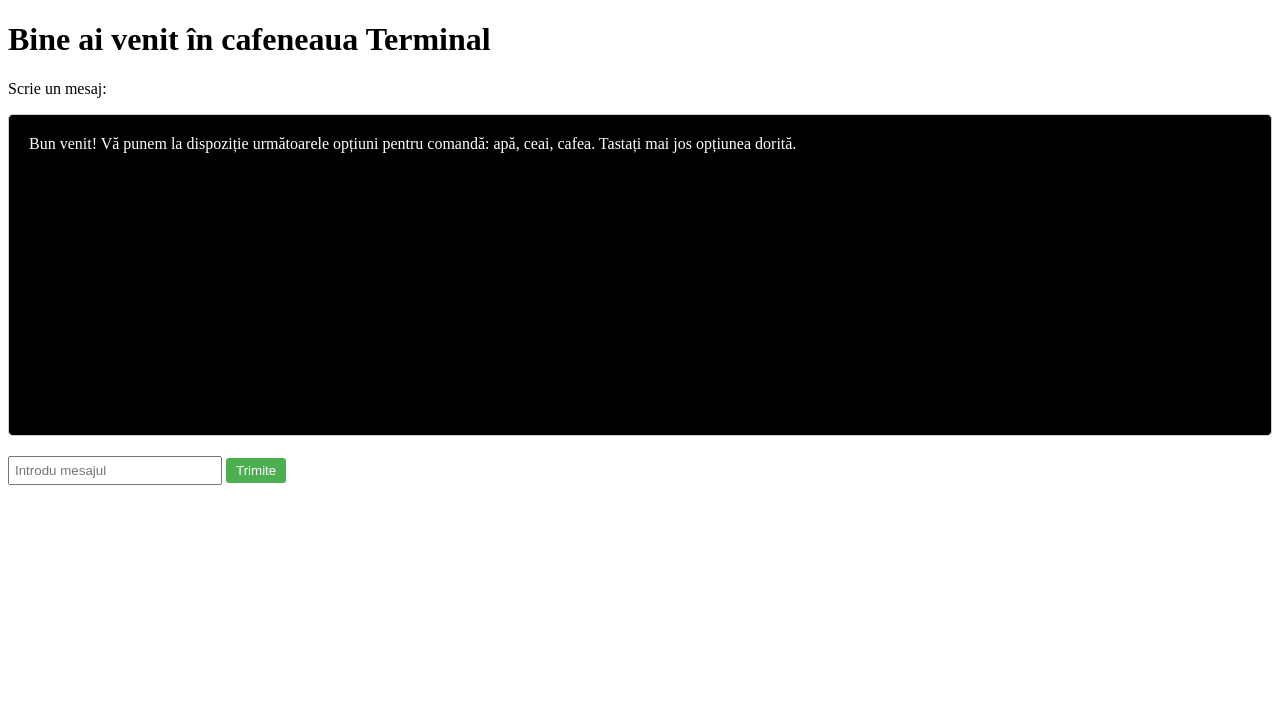
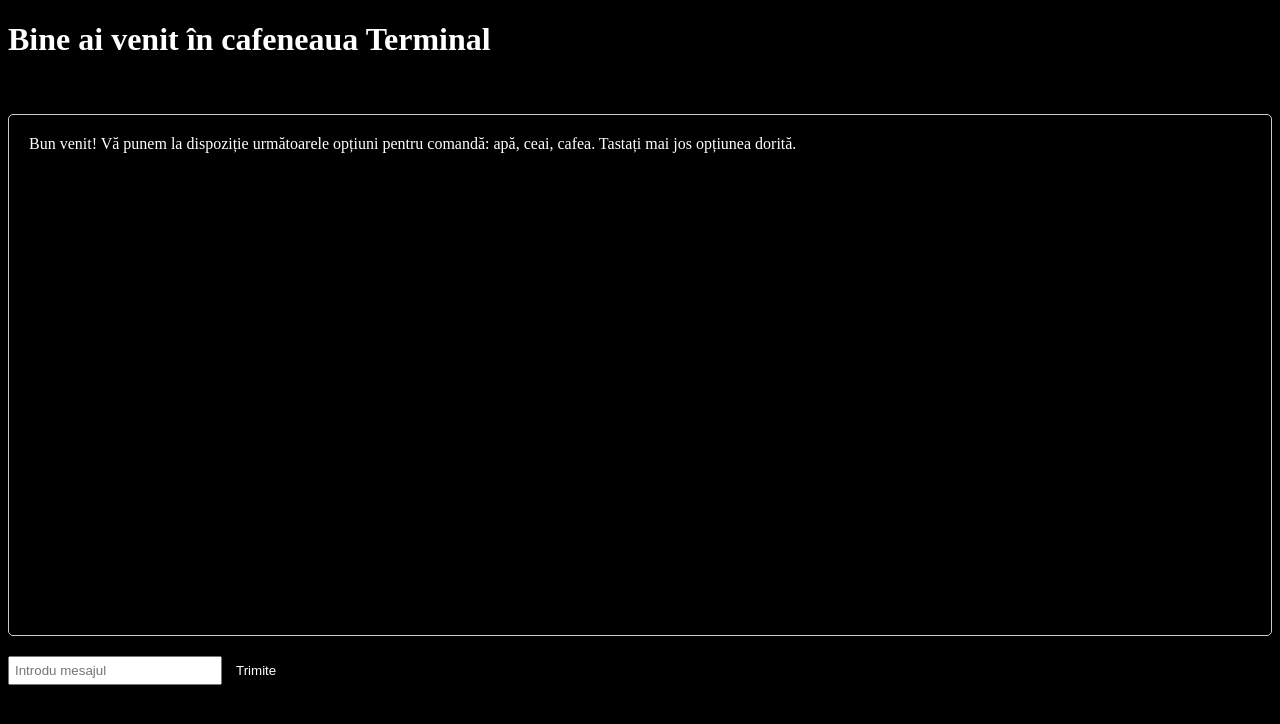
Before and after one commit to emimaostafe/b2tea, a PHP site: page /chat/chat.html in a window 1280 px wide. Shown: the top 724 px of the page. Run offline with PHP 8.4, Linux system fonts and the light colour scheme.

Commit message:
am schimbat css-ul (acum arata ca un terminal - black)

```diff
--- a/client/chat/chat.css
+++ b/client/chat/chat.css
@@ -1,5 +1,11 @@
 
+body{
+  background-color: black;
+}
 
+h1{
+  color:white ;
+}
 /* Stilizare pentru chat */
 #chat-container {
   list-style-type: none;
@@ -7,7 +13,7 @@
   background-color: black;
   border: 1px solid #ccc;
   border-radius: 5px;
-  height: 300px;
+  height: 500px;
   overflow-y: auto;
 }
 
@@ -35,7 +41,7 @@
 /* Stilizare pentru butonul de trimite */
 #chat-form button {
   padding: 5px 10px;
-  background-color: #4caf50;
+  background-color:black;
   color: #fff;
   border: none;
   border-radius: 3px;
```
